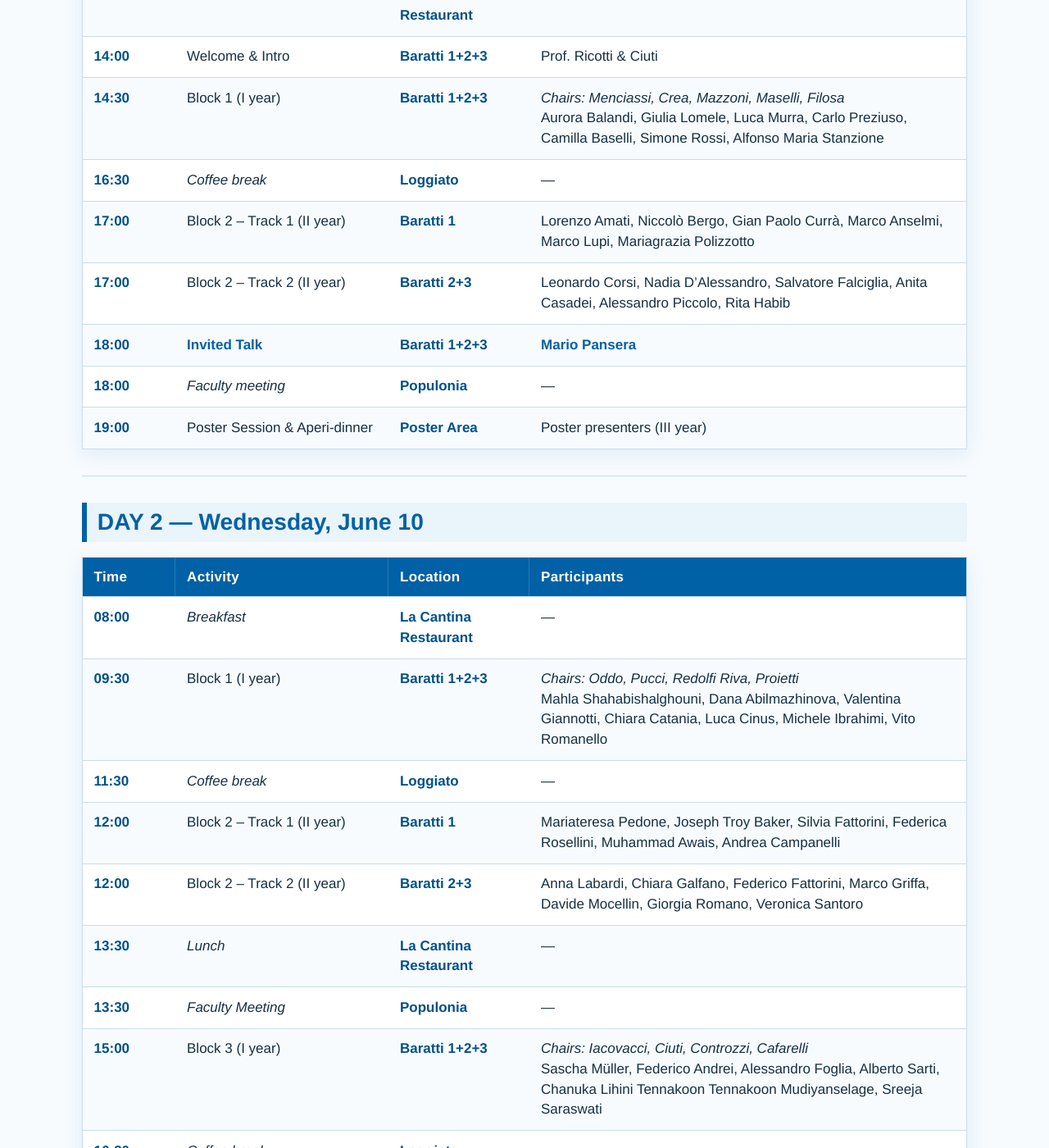
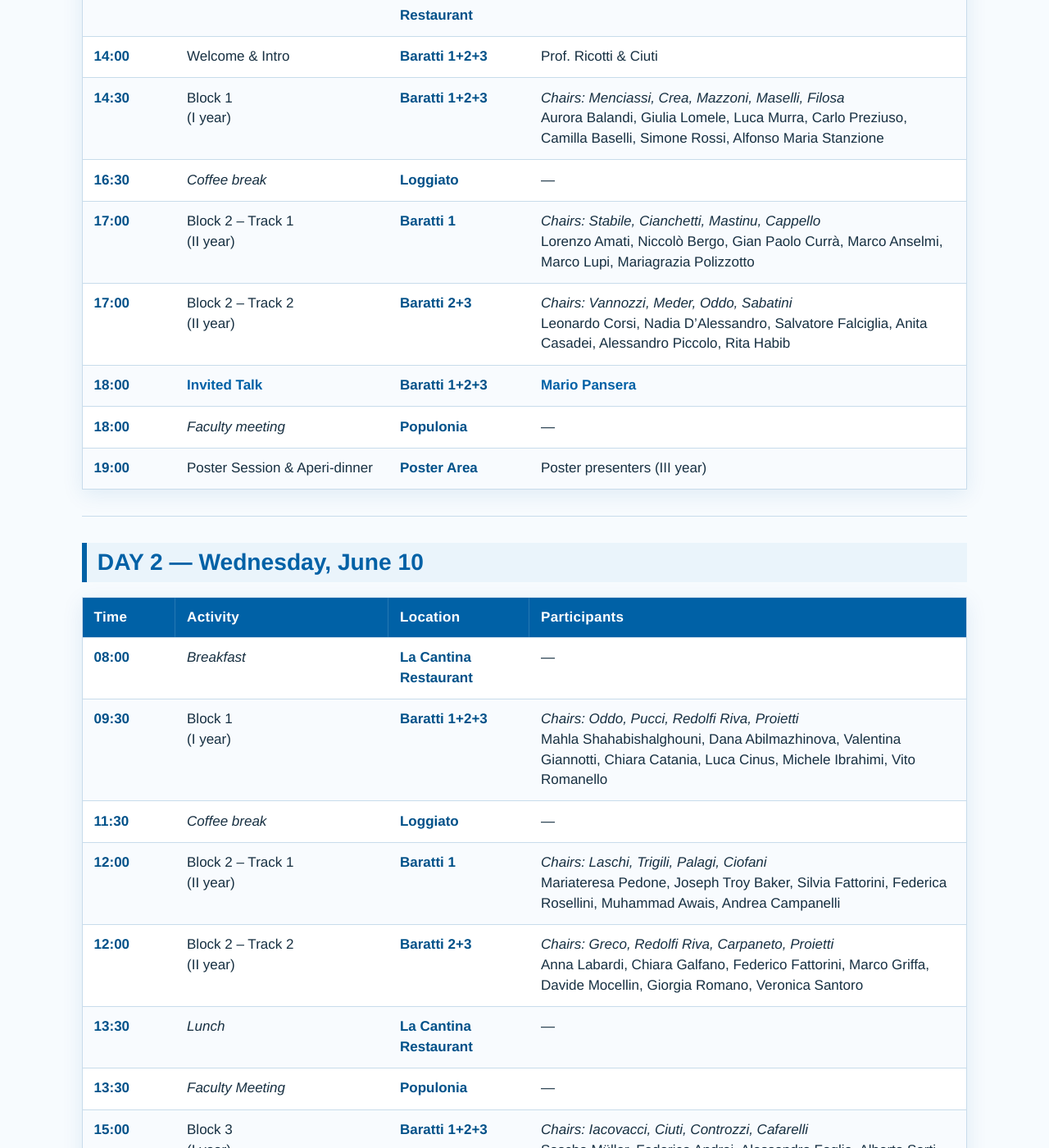
Before and after one commit to PhDBiorobotics-SSSA/phdbiorobotics.github.io, a Jekyll site: the page built from evaluation_meeting_2026.md, in a window 1280 px wide and 1400 px high, scrolled down 1624 px. Shown: the whole window at 82% size. Built offline with Jekyll 4.4.1, drawn with Linux system fonts in a browser that asks for light colours; some of the changed text lies outside the part shown.

Commit message:
Add chairs

```diff
--- a/evaluation_meeting_2026.md
+++ b/evaluation_meeting_2026.md
@@ -37,10 +37,10 @@ permalink: /evaluation-meeting-2026/
 | Morning | _Pick-up, Arrival & Check-in_                      | —                     | — |
 | 12:00  | _Lunch_                                    | La Cantina Restaurant | — |
 | 14:00  | Welcome & Intro                          | Baratti 1+2+3         | Prof. Ricotti & Ciuti |
-| 14:30  | Block 1 (I year)                         | Baratti 1+2+3         | _Chairs: Menciassi, Crea, Mazzoni, Maselli, Filosa_<br/>Aurora Balandi, Giulia Lomele, Luca Murra, Carlo Preziuso, Camilla Baselli, Simone Rossi, Alfonso Maria Stanzione |
+| 14:30  | Block 1<br/>(I year)                         | Baratti 1+2+3         | _Chairs: Menciassi, Crea, Mazzoni, Maselli, Filosa_<br/>Aurora Balandi, Giulia Lomele, Luca Murra, Carlo Preziuso, Camilla Baselli, Simone Rossi, Alfonso Maria Stanzione |
 | 16:30  | _Coffee break_                             | Loggiato              | — |
-| 17:00  | Block 2 – Track 1 (II year)              | Baratti 1             | Lorenzo Amati, Niccolò Bergo, Gian Paolo Currà, Marco Anselmi, Marco Lupi, Mariagrazia Polizzotto |
-| 17:00  | Block 2 – Track 2 (II year)              | Baratti 2+3           | Leonardo Corsi, Nadia D’Alessandro, Salvatore Falciglia, Anita Casadei, Alessandro Piccolo, Rita Habib |
+| 17:00  | Block 2 – Track 1<br/>(II year)              | Baratti 1             | _Chairs: Stabile, Cianchetti, Mastinu, Cappello_<br/>Lorenzo Amati, Niccolò Bergo, Gian Paolo Currà, Marco Anselmi, Marco Lupi, Mariagrazia Polizzotto |
+| 17:00  | Block 2 – Track 2<br/>(II year)              | Baratti 2+3           | _Chairs: Vannozzi, Meder, Oddo, Sabatini_<br/>Leonardo Corsi, Nadia D’Alessandro, Salvatore Falciglia, Anita Casadei, Alessandro Piccolo, Rita Habib |
 | 18:00  | **Invited Talk**             | Baratti 1+2+3         | **Mario Pansera** |
 | 18:00  | _Faculty meeting_            | Populonia         | — |
 | 19:00  | Poster Session & Aperi-dinner            | Poster Area           | Poster presenters (III year) |
@@ -52,15 +52,15 @@ permalink: /evaluation-meeting-2026/
 | Time   | Activity                                  | Location              | Participants |
 |--------|-------------------------------------------|-----------------------|--------------|
 | 08:00  | _Breakfast_                                | La Cantina Restaurant | — |
-| 09:30  | Block 1 (I year)                         | Baratti 1+2+3         | _Chairs: Oddo, Pucci, Redolfi Riva, Proietti_<br/>Mahla Shahabishalghouni, Dana Abilmazhinova, Valentina Giannotti, Chiara Catania, Luca Cinus, Michele Ibrahimi, Vito Romanello |
+| 09:30  | Block 1<br/>(I year)                         | Baratti 1+2+3         | _Chairs: Oddo, Pucci, Redolfi Riva, Proietti_<br/>Mahla Shahabishalghouni, Dana Abilmazhinova, Valentina Giannotti, Chiara Catania, Luca Cinus, Michele Ibrahimi, Vito Romanello |
 | 11:30  | _Coffee break_                             | Loggiato              | — |
-| 12:00  | Block 2 – Track 1 (II year)              | Baratti 1             | Mariateresa Pedone, Joseph Troy Baker, Silvia Fattorini, Federica Rosellini, Muhammad Awais, Andrea Campanelli |
-| 12:00  | Block 2 – Track 2 (II year)              | Baratti 2+3           | Anna Labardi, Chiara Galfano, Federico Fattorini, Marco Griffa, Davide Mocellin, Giorgia Romano, Veronica Santoro |
+| 12:00  | Block 2 – Track 1<br/>(II year)              | Baratti 1             | _Chairs: Laschi, Trigili, Palagi, Ciofani_<br/>Mariateresa Pedone, Joseph Troy Baker, Silvia Fattorini, Federica Rosellini, Muhammad Awais, Andrea Campanelli |
+| 12:00  | Block 2 – Track 2<br/>(II year)              | Baratti 2+3           | _Chairs: Greco, Redolfi Riva, Carpaneto, Proietti_<br/>Anna Labardi, Chiara Galfano, Federico Fattorini, Marco Griffa, Davide Mocellin, Giorgia Romano, Veronica Santoro |
 | 13:30  | _Lunch_                                    | La Cantina Restaurant | — |
 | 13:30  | _Faculty Meeting_                          | Populonia             | — |
-| 15:00  | Block 3 (I year)                         | Baratti 1+2+3         | _Chairs: Iacovacci, Ciuti, Controzzi, Cafarelli_<br/>Sascha Müller, Federico Andrei, Alessandro Foglia, Alberto Sarti, Chanuka Lihini Tennakoon Tennakoon Mudiyanselage, Sreeja Saraswati |
+| 15:00  | Block 3<br/>(I year)                         | Baratti 1+2+3         | _Chairs: Iacovacci, Ciuti, Controzzi, Cafarelli_<br/>Sascha Müller, Federico Andrei, Alessandro Foglia, Alberto Sarti, Chanuka Lihini Tennakoon Tennakoon Mudiyanselage, Sreeja Saraswati |
 | 16:30  | _Coffee break_                             | Loggiato              | — |
-| 17:00  | Block 4 (I year)                         | Baratti 1+2+3         | _Chairs: Cipriani, Russo, Romano, Carpaneto_<br/>Xiao Bai, Xinyang Huang, Jiaqi Li, Luciana Ercolanese, Yuriy Derevyanchuk, Carmen Panepinto Zayati |
+| 17:00  | Block 4<br/>(I year)                         | Baratti 1+2+3         | _Chairs: Cipriani, Russo, Romano, Carpaneto_<br/>Xiao Bai, Xinyang Huang, Jiaqi Li, Luciana Ercolanese, Yuriy Derevyanchuk, Carmen Panepinto Zayati |
 | 18:30  | **Invited Talk**        | Baratti 1+2+3         | **Francesco Bettella** |
 | 18:30  | _Faculty Meeting_                          | Populonia             | — |
 | 19:30 | **_Group Picture_**                  | —                     | — |
@@ -74,16 +74,16 @@ permalink: /evaluation-meeting-2026/
 | Time   | Activity                                  | Location              | Participants |
 |--------|-------------------------------------------|-----------------------|--------------|
 | 08:00  | _Breakfast_                                | La Cantina Restaurant | — |
-| 09:30  | Block 1 (I year)                         | Baratti 1+2+3         | _Chairs: Trigili, Meder, Vannozzi, Ferrari_<br/>Yuhe Chen, Greta Feregotto, Chiara Muscarella, Jackeline Soto Cruz, Laura Russo, Mariana Tavares Pimenta, Adriana Saavedra |
+| 09:30  | Block 1<br/>(I year)                         | Baratti 1+2+3         | _Chairs: Trigili, Meder, Vannozzi, Ferrari_<br/>Yuhe Chen, Greta Feregotto, Chiara Muscarella, Jackeline Soto Cruz, Laura Russo, Mariana Tavares Pimenta, Adriana Saavedra |
 | 11:30  | _Coffee break_                             | Loggiato              | — |
-| 12:00  | Block 2 – Track 1 (II year)              | Baratti 1             | Giulia Gigante, Samuel Mosenhanna Youssef, Fabrizio Moncelli, Christina Chase-Markopoulou, Camilla Schirru, Amirreza Mansoorikermani |
-| 12:00  | Block 2 – Track 2 (II year)              | Baratti 2+3           | Hector Ramirez Lara, Francesco Pierotti, Filippo Castellani, Iro Papagiannaki, Daliayvette Domínguez Jiménez, Francesca Parrotta |
+| 12:00  | Block 2 – Track 1<br/>(II year)              | Baratti 1             | _Chair: Cipriani, Calisti, Laschi, Maselli_<br/>Giulia Gigante, Samuel Mosenhanna Youssef, Fabrizio Moncelli, Christina Chase-Markopoulou, Camilla Schirru, Amirreza Mansoorikermani |
+| 12:00  | Block 2 – Track 2<br/>(II year)              | Baratti 2+3           | _Chair: Cafarelli, Micera, Pucci, Falotico_<br/>Hector Ramirez Lara, Francesco Pierotti, Filippo Castellani, Iro Papagiannaki, Daliayvette Domínguez Jiménez, Francesca Parrotta |
 | 13:00  | **Prospective Speech**         | Baratti 1+2+3         | **Prof. Paolo Dario** |
 | 13:30  | _Lunch_                                    | La Cantina Restaurant | — |
 | 13:30  | _Faculty Meeting_                         | Populonia             | — |
-| 15:00  | Block 3 (I year)                         | Baratti 1+2+3         | _Chairs: Palagi, Gherardini, Cianchetti, Ciofani, Calisti_<br/>Nicole Giannotto, Marianna Santucci, Tommaso Lambresa, Francesco Varnier, Niccolò Picchiarelli |
-| 16:30  | Coffee break                             | Loggiato              | — |
-| 17:00  | Block 4 (I year)                         | Baratti 1+2+3         | _Chairs: Cappello, Meneghetti, Mattoli, Mastinu_<br/>Marlena Caruso, Martino Singuaroli, Valentina Arditi, Matilde Santini, Laura Patrícia Guerra Manso, Chang Liu |
+| 15:00  | Block 3<br/>(I year)                         | Baratti 1+2+3         | _Chairs: Palagi, Gherardini, Cianchetti, Ciofani, Calisti_<br/>Nicole Giannotto, Marianna Santucci, Tommaso Lambresa, Francesco Varnier, Niccolò Picchiarelli |
+| 16:30  | _Coffee break_                             | Loggiato              | — |
+| 17:00  | Block 4<br/>(I year)                         | Baratti 1+2+3         | _Chairs: Cappello, Meneghetti, Mattoli, Mastinu_<br/>Marlena Caruso, Martino Singuaroli, Valentina Arditi, Matilde Santini, Laura Patrícia Guerra Manso, Chang Liu |
 | 18:30  | _Social Activities_                        | Sport Area            | — |
 | 18:30  | _Faculty Meeting_                          | Populonia             | — |
 | 20:30  | _Dinner_                                  | La Cantina Restaurant | — |
@@ -95,7 +95,7 @@ permalink: /evaluation-meeting-2026/
 | Time   | Activity                                  | Location              | Participants |
 |--------|-------------------------------------------|-----------------------|--------------|
 | 08:00  | _Breakfast_                                | La Cantina Restaurant | — |
-| 09:30  | **Award Ceremony**                          | Baratti 1+2+3         | Chairs: Mazzoni, Ricotti |
+| 09:30  | **Award Ceremony**                          | Baratti 1+2+3         | _Chairs: Mazzoni, Ricotti_ |
 | 10:30  | _Check-out_                    | —                     | — |
 | 11:30  | _Transfers_                    | —                     | — |
 | 13:30  | _Faculty Lunch_                            | Ristorante            | — |
```
